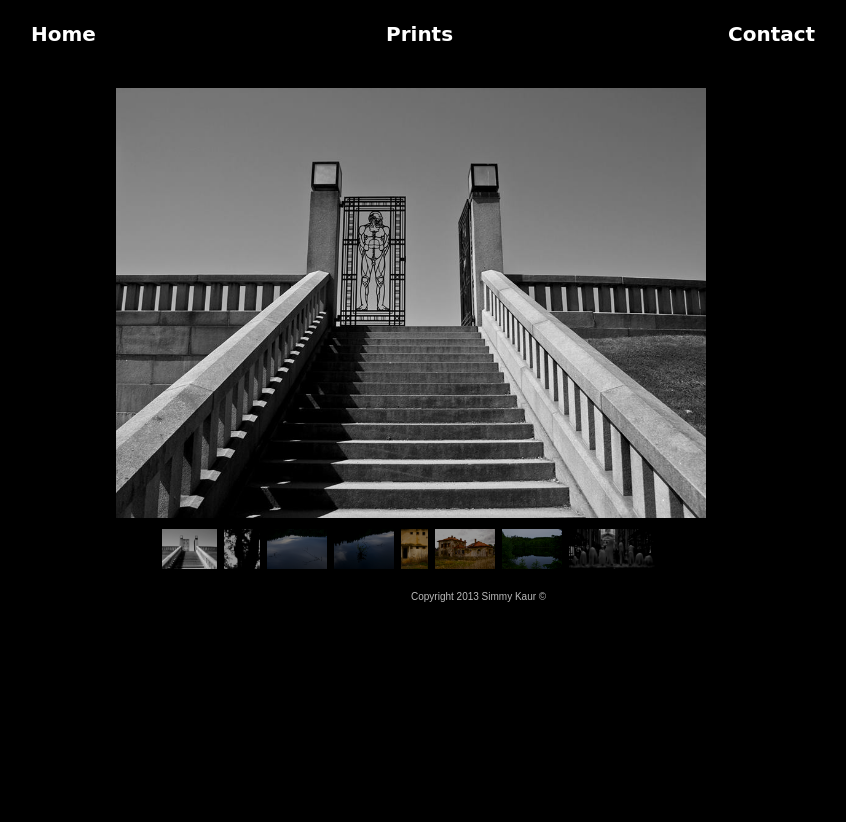
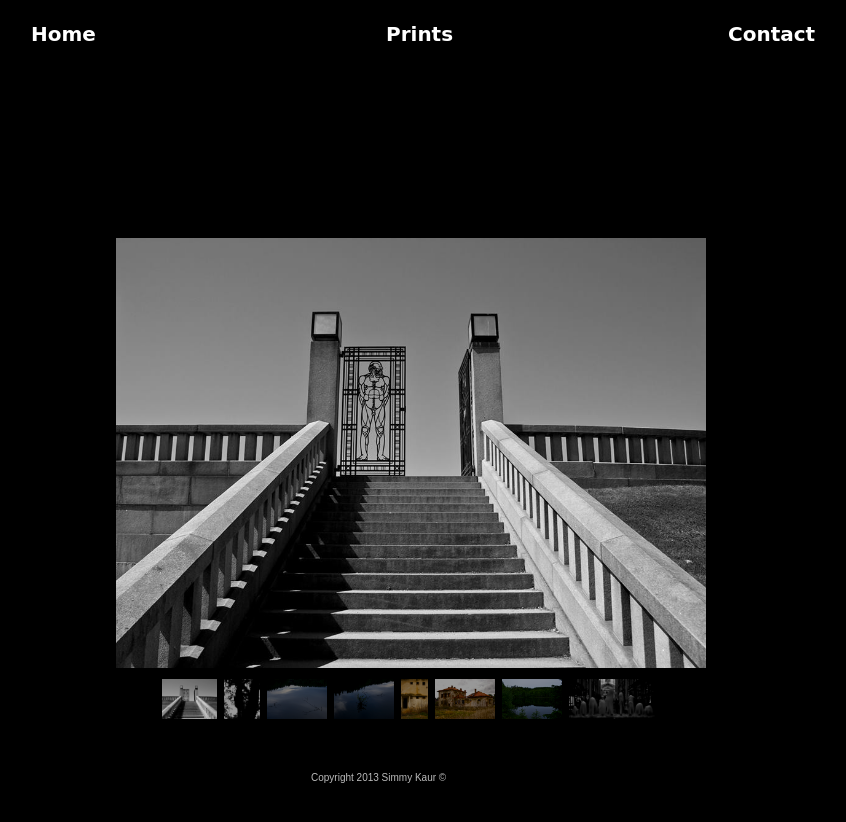
Before and after one commit to ocundale/throughmy, a plain HTML site: page index.html in a window 1280 px wide. Shown: the whole page, without its empty margins (229-1075 px from the left). Before the commit the page ends 800 px from the top, so only its background shows below. Drawn offline with Linux system fonts and the light colour scheme; a web font is replaced by a local one.

Commit message:
new changes

```diff
--- a/css/main.css
+++ b/css/main.css
@@ -112,6 +112,25 @@ textarea {
     margin-left: -450px;
 }
 
+.outer-centre {
+    display: table;
+    position: absolute;
+    height: 100%;
+    width: 100%;
+}
+
+.middle-centre {
+    display: table-cell;
+    vertical-align: middle;
+}
+
+.inner-centre {
+    margin-left: auto;
+    margin-right: auto;
+    width: /*whatever width you want*/;
+}
+
+
 #prints_page {
     display: none;
 }
@@ -153,13 +172,10 @@ textarea {
 p.copyright {
     color: #BBB;
     font-size: 10px;
-    position: relative;
-    float: left;
+    position: absolute;
     left: 50%;
-    margin-top: 520px;
-    clear: both;
-    margin: auto;
-    padding: 12px 0px;
+    margin-left: -100px;
+	bottom:5px;
 }
 .nav h3 {
     float: left;
--- a/index.html
+++ b/index.html
@@ -42,7 +42,11 @@
     <!--[if lt IE 7]>
     <p class="chromeframe">You are using an <strong>outdated</strong> browser. Please <a href="http://browsehappy.com/">upgrade your browser</a> or <a href="http://www.google.com/chromeframe/?redirect=true">activate Google Chrome Frame</a> to improve your experience.</p>
     <![endif]-->
-    <div id="container" class="slidedownpage">
+
+<div class="outer-centre">
+<div class="middle-centre">
+
+    <div id="container" class="inner-centre">
        <div id="galleria">
             <img class="galimg" src="img/steps.jpg">
             <img class="galimg" src="img/innatree.jpg" alt="My style" />
@@ -58,6 +62,7 @@
             Galleria.run('#galleria');
         </script>
     </div>
+</div>
   </div>
 
   <div id="contact_page" class="slidedownpage">
```
